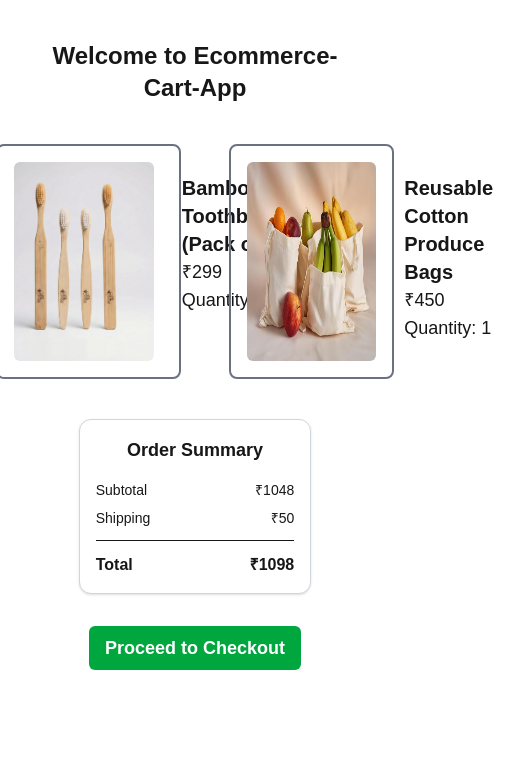
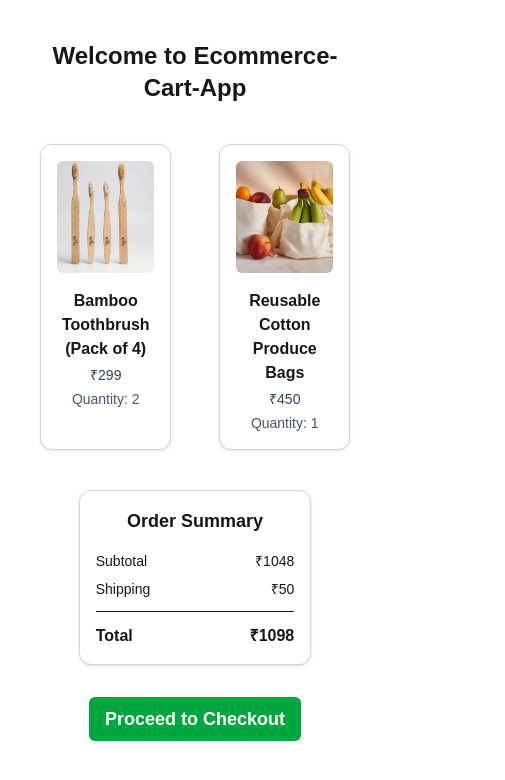
Before and after one commit to akshitahuja2022/Ecoyann-Cart-App, a Next.js app: page / in a window 390 px wide. Shown: the top 780 px of the page, 505 px wide, since content can reach past the window. Built offline with nearby package versions, Linux system fonts and the light colour scheme.

Commit message:
make responsive component

```diff
--- a/src/components/AddressForm.jsx
+++ b/src/components/AddressForm.jsx
@@ -26,54 +26,58 @@ export default function AddressForm() {
   };
 
   return (
-    <div className="min-h-screen flex items-center justify-center p-4">
-      <div className="w-full max-w-md bg-white p-8 rounded-xl shadow-md border-2 border-gray-500">
-        <h2 className="text-2xl font-semibold text-center mb-10">
+    <div className="min-h-screen flex items-center justify-center px-4 py-6 bg-gray-50">
+      <div className="w-full max-w-md sm:max-w-lg bg-white p-6 sm:p-8 rounded-xl shadow-md border border-gray-300">
+        <h2 className="text-xl sm:text-2xl font-semibold text-center mb-6 sm:mb-8">
           Enter Your Shipping Details
         </h2>
 
-        <form onSubmit={handleSubmit} className="flex flex-col gap-4" autoCorrect="off">
+        <form
+          onSubmit={handleSubmit}
+          className="flex flex-col gap-4"
+          autoCorrect="off"
+        >
           <input
             type="text"
             placeholder="Full Name"
-            className="border border-gray-500 rounded-lg p-3"
+            className="border border-gray-400 rounded-lg p-3 text-sm sm:text-base w-full"
             onChange={(e) => setForm({ ...form, name: e.target.value })}
           />
 
           <input
             type="email"
             placeholder="Email"
-            className="border border-gray-500 rounded-lg p-3"
+            className="border border-gray-400 rounded-lg p-3 text-sm sm:text-base w-full"
             onChange={(e) => setForm({ ...form, email: e.target.value })}
           />
 
           <input
             type="tel"
             placeholder="Phone"
-            className="border border-gray-500 rounded-lg p-3"
+            className="border border-gray-400 rounded-lg p-3 text-sm sm:text-base w-full"
             onChange={(e) => setForm({ ...form, phone: e.target.value })}
           />
 
-           <input
+          <input
             type="text"
             placeholder="Address"
-            className="border border-gray-500 rounded-lg p-3"
+            className="border border-gray-400 rounded-lg p-3 text-sm sm:text-base w-full"
             onChange={(e) => setForm({ ...form, address: e.target.value })}
           />
 
-          {/* Grid for Pin + City */}
+          {/* Pin + City */}
           <div className="grid grid-cols-1 sm:grid-cols-2 gap-4">
             <input
               type="text"
               placeholder="PIN Code"
-              className="border border-gray-500 rounded-lg p-3"
+              className="border border-gray-400 rounded-lg p-3 text-sm sm:text-base w-full"
               onChange={(e) => setForm({ ...form, pin: e.target.value })}
             />
 
             <input
               type="text"
               placeholder="City"
-              className="border border-gray-500 rounded-lg p-3"
+              className="border border-gray-400 rounded-lg p-3 text-sm sm:text-base w-full"
               onChange={(e) => setForm({ ...form, city: e.target.value })}
             />
           </div>
@@ -81,13 +85,13 @@ export default function AddressForm() {
           <input
             type="text"
             placeholder="State"
-            className="border border-gray-500 rounded-lg p-3"
+            className="border border-gray-400 rounded-lg p-3 text-sm sm:text-base w-full"
             onChange={(e) => setForm({ ...form, state: e.target.value })}
           />
 
           <button
             type="submit"
-            className="bg-green-600 cursor-pointer hover:bg-green-700 transition text-white font-medium py-3 rounded-lg"
+            className="bg-green-600 hover:bg-green-700 transition text-white font-medium py-3 rounded-lg text-sm sm:text-base mt-2 w-full"
           >
             Continue
           </button>
--- a/src/components/CartItem.jsx
+++ b/src/components/CartItem.jsx
@@ -1,11 +1,24 @@
 export default function CartItem({ item }) {
   return (
-    <div className="flex gap-4 border-2 border-gray-500 rounded-lg p-4 mb-4">
-      <img src={item.image} className="rounded-md" width={140} />
-      <div className="p-3">
-        <h2 className="font-bold text-xl">{item.product_name}</h2>
-        <p className="text-lg">₹{item.product_price}</p>
-        <p className="text-lg">Quantity: {item.quantity}</p>
+    <div className="flex flex-col sm:flex-row items-center sm:items-start gap-4 border border-gray-300 rounded-xl p-4 mb-4 bg-white shadow-sm">
+      <img
+        src={item.image}
+        alt={item.product_name}
+        className="w-28 h-28 sm:w-32 sm:h-32 md:w-36 md:h-36 rounded-md object-cover"
+      />
+
+      <div className="flex flex-col text-center sm:text-left">
+        <h2 className="font-bold text-base sm:text-lg md:text-xl">
+          {item.product_name}
+        </h2>
+
+        <p className="text-gray-700 text-sm sm:text-base mt-1">
+          ₹{item.product_price}
+        </p>
+
+        <p className="text-gray-600 text-sm sm:text-base mt-1">
+          Quantity: {item.quantity}
+        </p>
       </div>
     </div>
   );
--- a/src/components/OrderSummary.jsx
+++ b/src/components/OrderSummary.jsx
@@ -2,7 +2,7 @@ export default function OrderSummary({ subtotal, shipping }) {
   const total = subtotal + shipping;
 
   return (
-    <div className="w-full max-w-md mx-auto border border-gray-300 rounded-xl p-4 sm:p-6 mt-6 bg-white shadow-sm">
+    <div className="w-full max-w-lg mx-auto border border-gray-300 rounded-xl p-4 sm:p-6 mt-6 bg-white shadow-sm">
       <h2 className="text-lg sm:text-xl font-semibold mb-4 text-center">
         Order Summary
       </h2>
```
